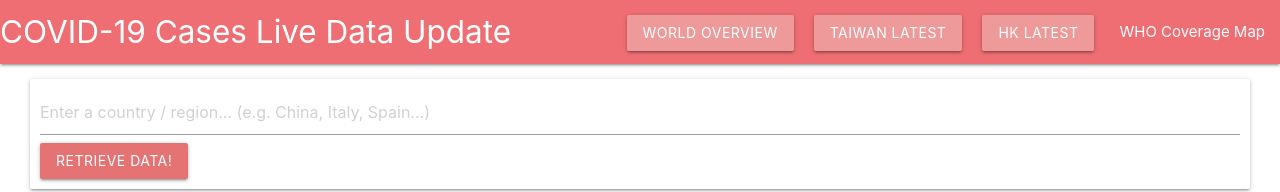
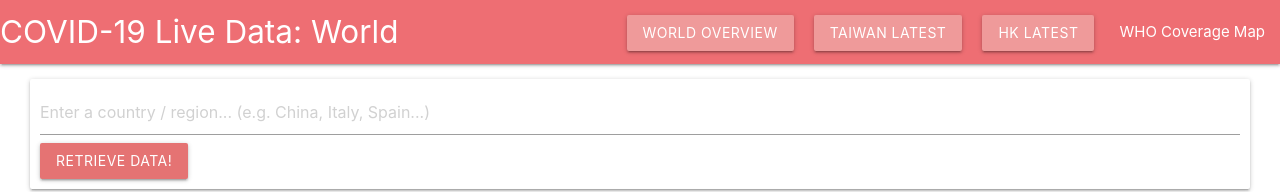
Before and after one commit to ianyepan/covid-19-data, a React (Create React App) app: page / in a window 1280 px wide. Shown: the top 192 px of the page. Built offline with nearby package versions, Linux system fonts and the light colour scheme; no server answers.

Commit message:
Make 'enter' key act as button clicked

```diff
--- a/src/App.js
+++ b/src/App.js
@@ -60,6 +60,12 @@
     console.log(this.state.inputValue);
   };
 
+  handleKeyDown = event => {
+    if (event.key === 'Enter') {
+      this.handleSubmit()
+    }
+  }
+
   handleSubmit = () => {
     console.log('Submitted!!!!!!');
     fetch('https://corona.lmao.ninja/countries/' + this.state.inputValue)
@@ -94,7 +100,7 @@
         <nav>
           <div className="nav-wrapper">
             <p className="brand-logo" style={{ margin: 0 }}>
-              COVID-19 Cases Live Data Update
+              COVID-19 Live Data: {this.state.tab}
             </p>
             <ul id="nav-mobile" className="right hide-on-med-and-down">
               <li>
@@ -118,7 +124,7 @@
           </div>
         </nav>
 
-        <MySearch updateInputValue={this.updateInputValue} handleSubmit={this.handleSubmit}/>
+        <MySearch updateInputValue={this.updateInputValue} handleKeyDown={this.handleKeyDown} handleSubmit={this.handleSubmit}/>
 
         <div className="col l1" style={{ marginLeft: 30, marginRight: 30 }}>
           <ui class="collection">
--- a/src/components/MySearch.js
+++ b/src/components/MySearch.js
@@ -13,6 +13,7 @@
               placeholder="Enter a country / region... (e.g. China, Italy, Spain...)"
               type="text"
               onChange={this.props.updateInputValue}
+              onKeyDown={this.props.handleKeyDown}
               style={{color: '#777'}}
             />
           <button
```
